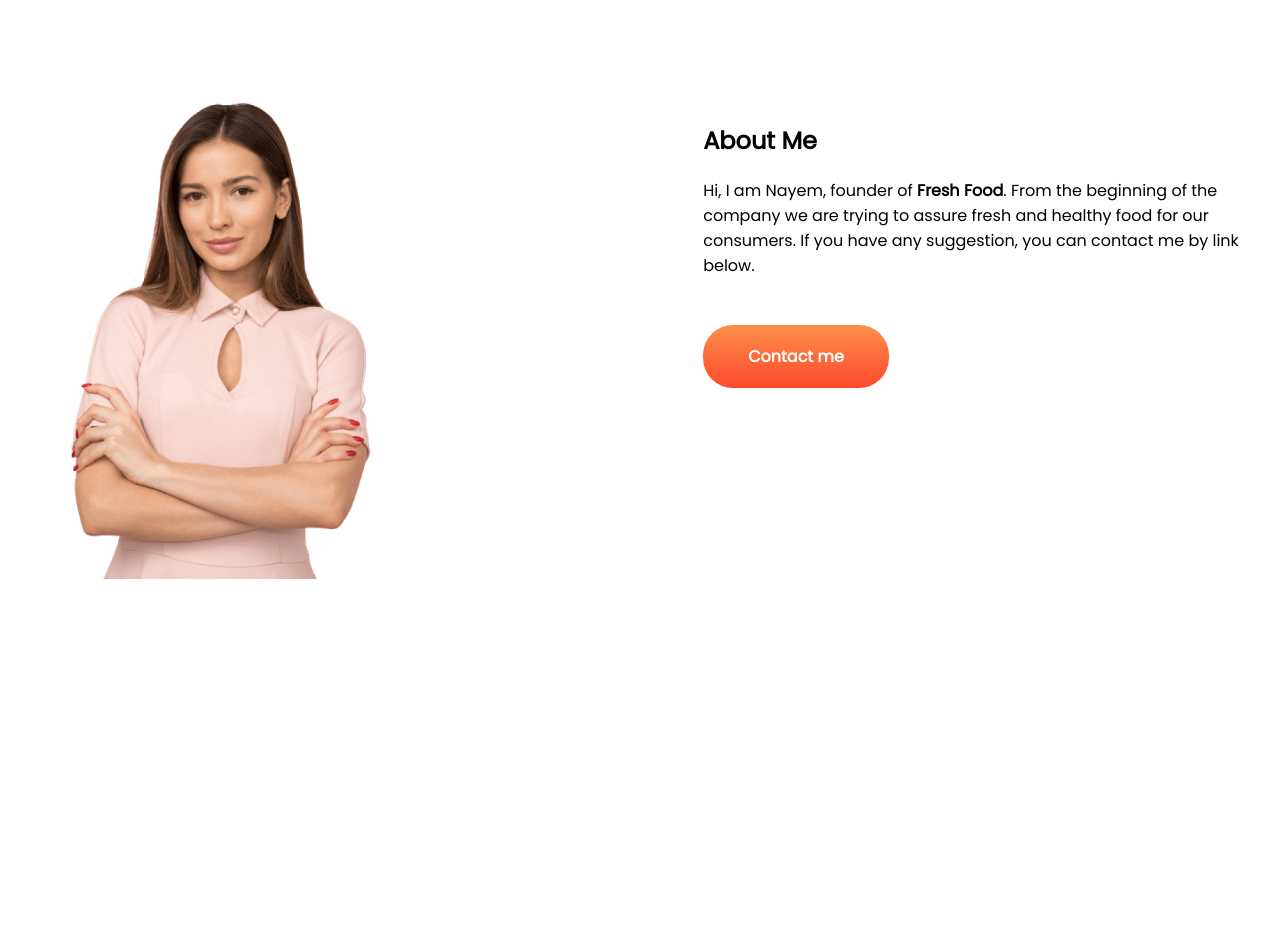
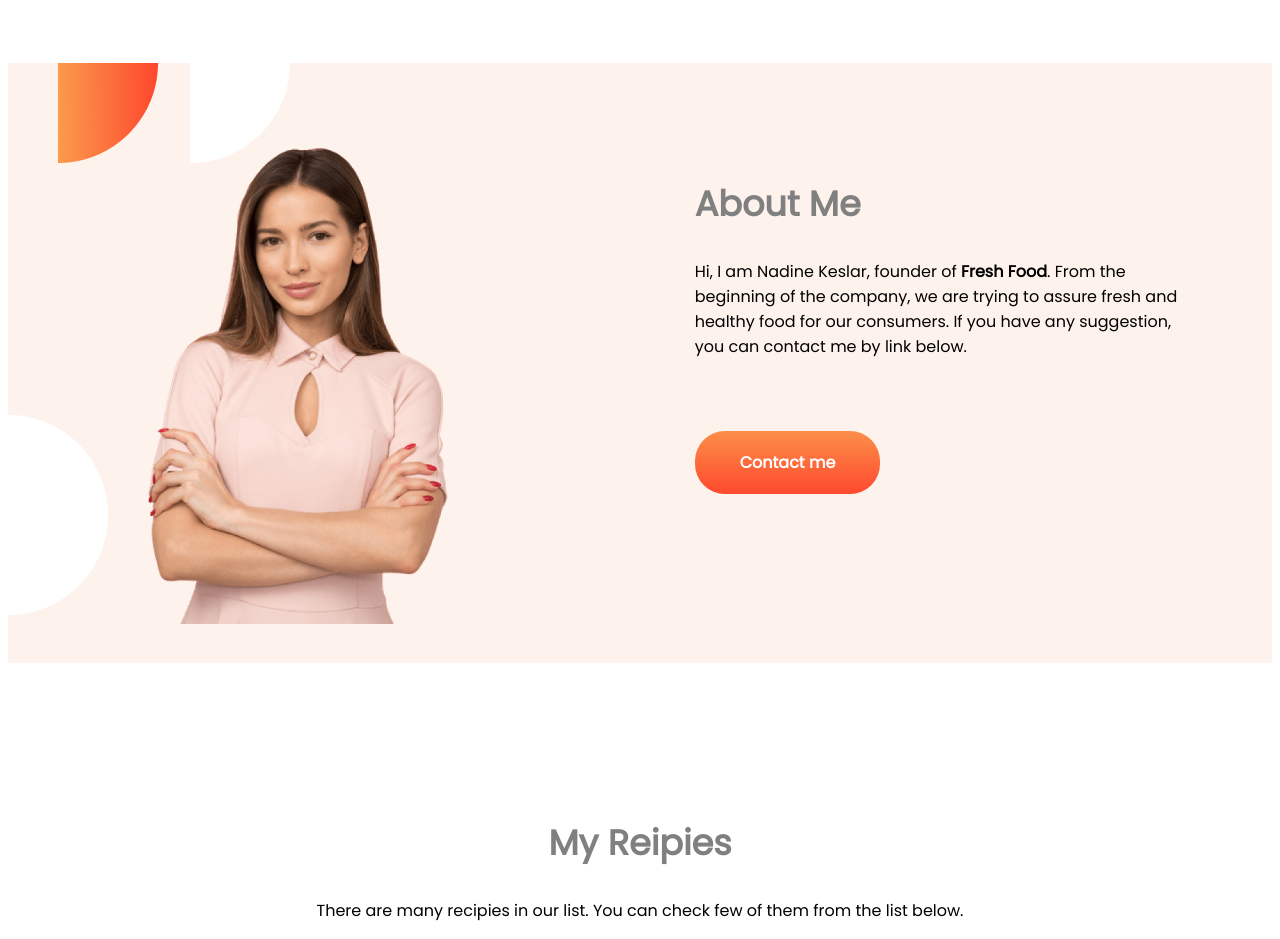
Before and after one commit to aunayem/fresh-food, a plain HTML site: page index.html in a window 1280 px wide. Shown: the part 620-1559 px from the top of the page. Before the commit the page ends 1214 px from the top, so only its background shows below. Drawn offline with Linux system fonts and the light colour scheme.

Commit message:
3rd-section

```diff
--- a/index.html
+++ b/index.html
@@ -27,16 +27,17 @@
             <img src="images/male/burger.png" alt="">
         </div>
     </section>
-    <section class="flexible-container">
+    <section id="about" class="flexible-container">
         <div class="half-width">
             <img id="about-pic" src="images/female/Person Image.png" alt="">
         </div>
         <div class="half-width">
-            <h2>About Me</h2>
-            <p>Hi, I am Nayem, founder of <strong>Fresh Food</strong>. From the beginning of the company we are trying
-                to
+            <h2 class="grey-color"><strong>About Me</strong></h2>
+            <p>Hi, I am Nadine Keslar, founder of <strong>Fresh Food</strong>. From the beginning of the company, we are
+                trying to
                 assure fresh and healthy food for our consumers. If you have any suggestion, you can contact me by link
                 below.</p>
+            <br>
             <br>
             <br>
             <a class="link-button" target="_blank"
@@ -44,6 +45,12 @@
 
         </div>
     </section>
+    <section>
+        <div class="text-allign">
+            <h2 class="grey-color">My Reipies</h2>
+            <p>There are many recipies in our list. You can check few of them from the list below.</p>
+        </div>
+    </section>
 
 </body>
 
--- a/style.css
+++ b/style.css
@@ -3,7 +3,7 @@ body{
     font-size: 900;
 }
 section{
-    margin-top: 120px;
+    margin-top: 100px;
 }
 h1{
     font-size: 50px;
@@ -38,3 +38,14 @@ h1{
 #about-pic{
     width: 300px;
 }
+#about{
+    background-image: url(images/shapes/7.png);
+    background-repeat: no-repeat;
+    padding: 85px;
+}
+h2{
+    font-size: 35px;
+}
+.text-allign{
+    text-align: center;
+}
```
